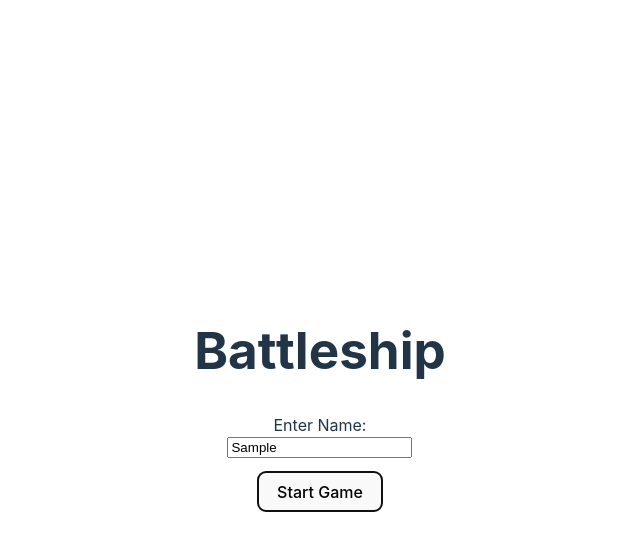
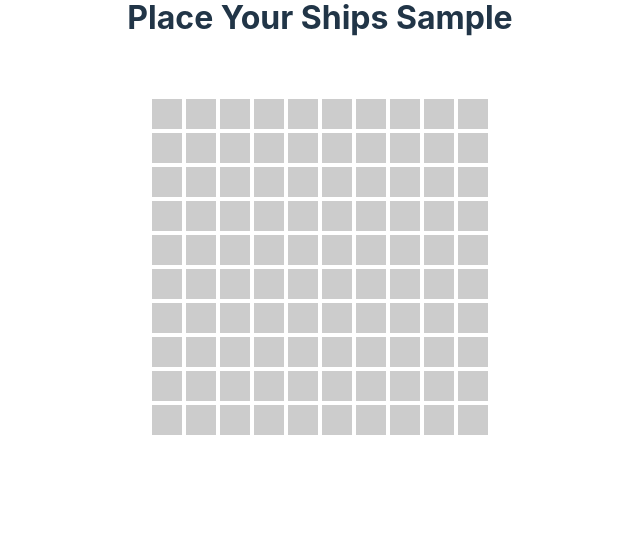
Before and after one commit to JamieYau/battleships, a website built with Vite: page index.html in a window 1280 px wide. Both pictures are taken after typing "Sample" into the empty fields and a click on the button "Start Game". Shown: the whole page, without its empty margins (320-960 px from the left). Built offline with nearby package versions, Linux system fonts and the light colour scheme.

Commit message:
Add place ship grid

```diff
--- a/src/assets/style.css
+++ b/src/assets/style.css
@@ -1,4 +1,5 @@
 :root {
+  --doc-height: 100%;
   font-family: Inter, system-ui, Avenir, Helvetica, Arial, sans-serif;
   line-height: 1.5;
   font-weight: 400;
@@ -14,6 +15,14 @@
   -webkit-text-size-adjust: 100%;
 }
 
+/* Univeral styles */
+
+* {
+  margin: 0;
+  padding: 0;
+  box-sizing: border-box;
+}
+
 a {
   font-weight: 500;
   color: #646cff;
@@ -24,25 +33,47 @@ a:hover {
 }
 
 body {
-  margin: 0;
   display: flex;
   place-items: center;
   min-width: 320px;
-  min-height: 100vh;
+  height: 100vh;
+  height: 100dvh;
 }
 
 h1 {
-  font-size: 3.2em;
+  font-size: 2em;
   line-height: 1.1;
 }
 
-#app {
-  max-width: 1280px;
-  margin: 0 auto;
-  padding: 2rem;
-  text-align: center;
+button {
+  border-radius: 8px;
+  border: 1px solid transparent;
+  padding: 0.6em 1.2em;
+  font-size: 1em;
+  font-weight: 500;
+  font-family: inherit;
+  background-color: #1a1a1a;
+  cursor: pointer;
+  transition: border-color 0.25s;
 }
 
+button:hover {
+  border-color: #646cff;
+}
+
+button:focus,
+button:focus-visible {
+  outline: 4px auto -webkit-focus-ring-color;
+}
+
+#app {
+  width: 100%;
+  height: 100%;
+  display: flex;
+  justify-content: center;
+}
+
+/* Landing page styles */
 #start-container {
   display: flex;
   flex-direction: column;
@@ -61,23 +92,31 @@ h1 {
   }
 }
 
-button {
-  border-radius: 8px;
-  border: 1px solid transparent;
-  padding: 0.6em 1.2em;
-  font-size: 1em;
-  font-weight: 500;
-  font-family: inherit;
-  background-color: #1a1a1a;
+/* Placement Screen styles */
+#placement-container {
+  width: 100%;
+  height: 100%;
+  display: flex;
+  flex-direction: column;
+  align-items: center;
+
+  h1 {
+    margin-bottom: 2em;
+  }
+}
+
+.grid-container {
+  display: grid;
+  grid-template-columns: repeat(10, 1fr);
+  gap: 4px;
+  max-width: 600px;
+}
+
+.grid-cell {
+  width: 30px;
+  height: 30px;
+  background-color: #ccc;
   cursor: pointer;
-  transition: border-color 0.25s;
-}
-button:hover {
-  border-color: #646cff;
-}
-button:focus,
-button:focus-visible {
-  outline: 4px auto -webkit-focus-ring-color;
 }
 
 @media (prefers-color-scheme: light) {
--- /dev/null
+++ b/src/components/ShipPlacementScreen.ts
@@ -0,0 +1,24 @@
+export function showShipPlacementScreen(playerName: string): void {
+  const container = document.getElementById("app");
+  if (!container) return;
+
+  const template = `
+    <div id="placement-container">
+        <h1>Place Your Ships ${playerName}</h1>
+        <div id="placement-grid" class="grid-container">
+            ${generateGridCells()}
+        </div>
+    </div>
+  `;
+  container.innerHTML = template;
+}
+
+function generateGridCells(): string {
+  let gridCells = "";
+  for (let row = 0; row < 10; row++) {
+    for (let col = 0; col < 10; col++) {
+      gridCells += `<div class="grid-cell" data-row="${row}" data-col="${col}"></div>`;
+    }
+  }
+  return gridCells;
+}
--- a/src/components/StartScreen.ts
+++ b/src/components/StartScreen.ts
@@ -2,6 +2,9 @@
 export function showStartScreen(): void {
   const container = document.getElementById("app");
   if (!container) return;
+
+  const app = document.getElementById("app");
+  if (!app) return;
 
   const template = `
       <div id="start-container">
--- a/src/main.ts
+++ b/src/main.ts
@@ -1,5 +1,6 @@
 import "./assets/style.css";
 import { showStartScreen } from "./components/StartScreen";
+import { showShipPlacementScreen } from "./components/ShipPlacementScreen";
 
 showStartScreen();
 
@@ -15,5 +16,7 @@ form.addEventListener("submit", (event) => {
   if (!playerName) {
     playerName = "Player";
   }
-  startGame(playerName);
+
+  // Show the ship placement screen UI
+  showShipPlacementScreen(playerName);
 });
```
